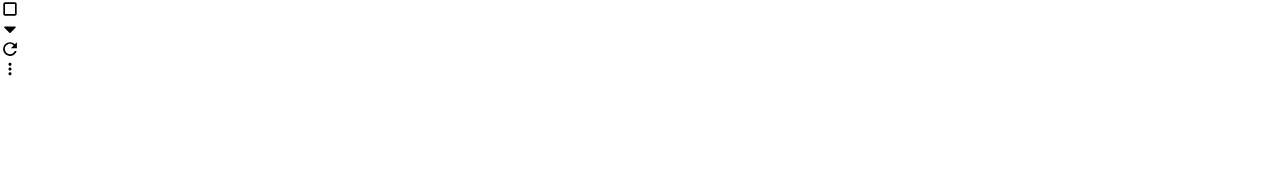
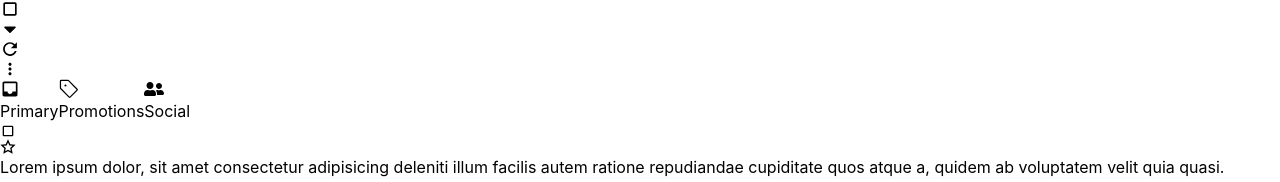
Before and after one commit to mohsinkhan60/Gmail-Clone, a React (Vite) app: page / in a window 1280 px wide. Shown: the part 1089-1271 px from the top of the page. Before the commit the page ends 1168 px from the top, so only its background shows below. Built offline with nearby package versions, Linux system fonts and the light colour scheme.

Commit message:
add Inbox Section

```diff
--- a/src/assets/components/shared/Inbox.jsx
+++ b/src/assets/components/shared/Inbox.jsx
@@ -1,10 +1,26 @@
-import { FaCaretDown } from "react-icons/fa"
-import { IoMdMore, IoMdRefresh } from "react-icons/io"
-import { MdCropSquare } from "react-icons/md"
-
-
+import { useState } from "react";
+import { FaCaretDown, FaUserFriends } from "react-icons/fa";
+import { GoTag } from "react-icons/go";
+import { IoMdMore, IoMdRefresh } from "react-icons/io";
+import { MdCropSquare, MdInbox } from "react-icons/md";
+import Messages from "./Messages";
+const mailType = [
+  {
+    icon: <MdInbox size={"20px"} />,
+    text: "Primary",
+  },
+  {
+    icon: <GoTag size={"20px"} />,
+    text: "Promotions",
+  },
+  {
+    icon: <FaUserFriends size={"20px"} />,
+    text: "Social",
+  },
+];
 
 export const Inbox = () => {
+  const [mainTypeSelector, setMainTypeSelector] = useState(0);
   return (
     <div className="flex-1 bg-white rounded-xl mx-5">
       <div className="flex items-center justify-between px-4">
@@ -20,14 +36,27 @@ export const Inbox = () => {
             <IoMdMore size={"20px "} />
           </div>
         </div>
-
       </div>
       <div className="h-[90vh] overflow-auto">
-          <div className="flex items-center gap-1">
-
-          </div>
+        <div className="flex items-center gap-1">
+          {mailType.map((item, index) => (
+            <button
+              className={`flex items-center w-52 hover:bg-gray-100 gap-5 p-4 ${
+                mainTypeSelector === index
+                  ? "border-b-4 border-b-blue-600 text-blue-600"
+                  : "border-b-4 border-b-transparent"
+              }`}
+              key={index}
+              onClick={() => setMainTypeSelector(index)}
+            >
+              {item.icon}
+              <span>{item.text}</span>
+            </button>
+          ))}
         </div>
+        <Messages />
+      </div>
     </div>
-  )
-}
-export default Inbox
+  );
+};
+export default Inbox;
--- /dev/null
+++ b/src/assets/components/shared/Message.jsx
@@ -0,0 +1,25 @@
+import { MdCropSquare } from "react-icons/md"
+import { RiStarLine } from "react-icons/ri"
+
+
+export const  Message = () => {
+  return (
+    <div className="flex items-start justify-between border-b border-gray-200 px-4 text-sm hover:cursor-pointer hover:shadow-md">
+      <div className="flex items-center gap-3">
+        <div className="flex-none text-gray-300">
+          <MdCropSquare className=" w-5 h-5" />
+        </div>
+        <div className="flex-none text-gray-300">
+          <RiStarLine className=" w-5 h-5" />
+        </div>
+      </div>
+      <div className="flex-1 ml-4">
+        <p className="text-gray-600 truncate inline-block max-w-full">Lorem ipsum dolor, sit amet consectetur adipisicing deleniti illum facilis autem ratione repudiandae cupiditate quos atque a, quidem ab voluptatem velit quia quasi.</p>
+      </div>
+      <div className="flex-none text-gray-400 text-sm">
+        Time Agay
+      </div>
+    </div>
+  )
+}
+export default Message
--- /dev/null
+++ b/src/assets/components/shared/Messages.jsx
@@ -0,0 +1,12 @@
+import Message from "./Message"
+
+
+export const Messages = () => {
+  return (
+    <div>
+      <Message />
+
+    </div>
+  )
+}
+export default Messages
```
